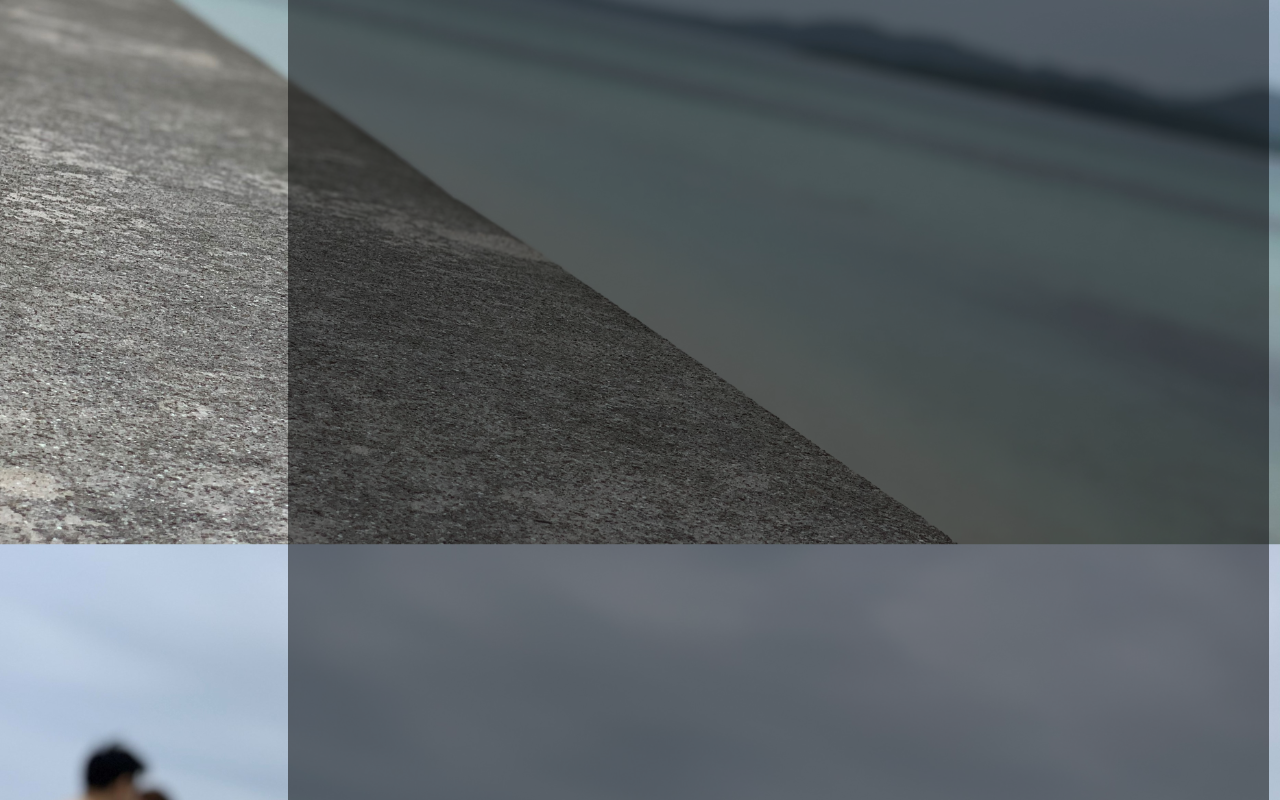
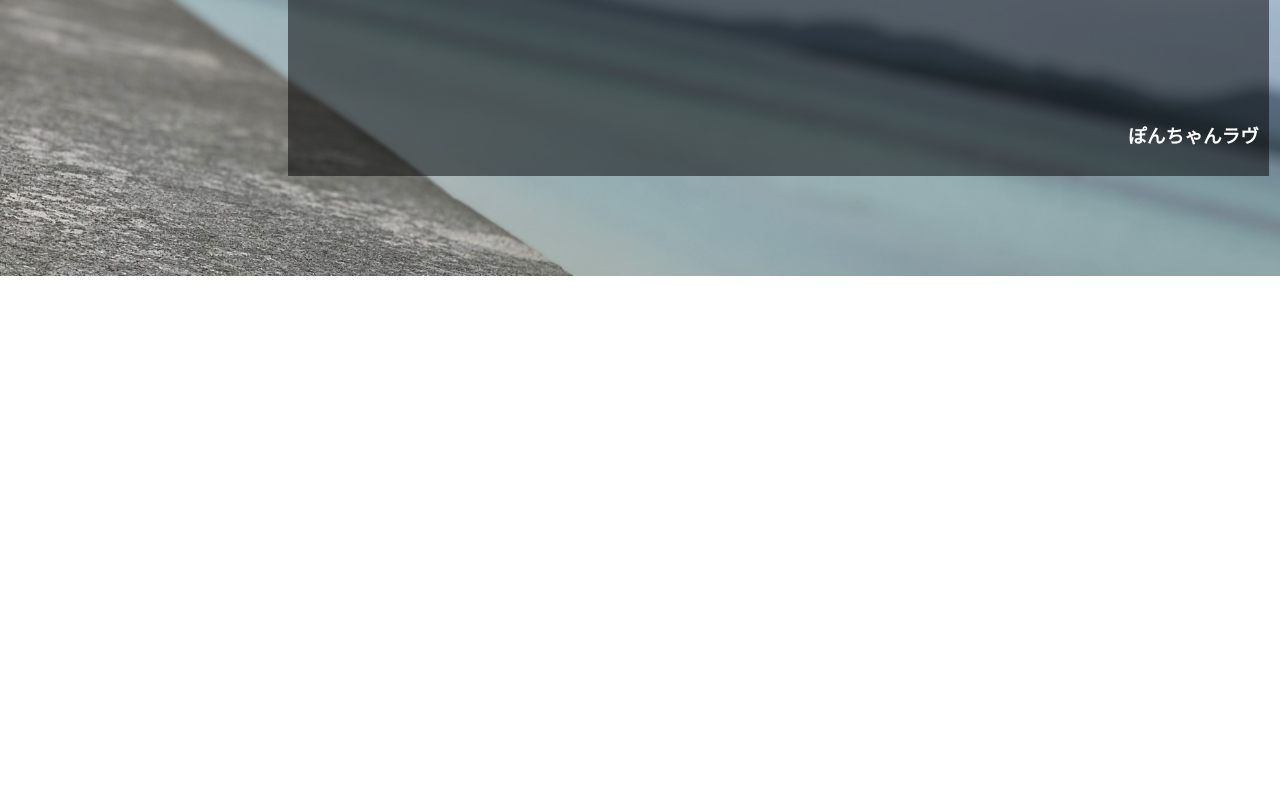
Before and after one commit to ganis9531/popoblog7-11, a plain HTML site: page index.html in a window 1280 px wide. Shown: the part 1520-2320 px from the top of the page. After the commit the page ends 1796 px from the top, so only its background shows below. Drawn offline with Linux system fonts and the light colour scheme.

Commit message:
Update stylesheet.css

```diff
--- a/stylesheet.css
+++ b/stylesheet.css
@@ -2,6 +2,7 @@ body{
   background-image: url(ishigaki.jpg);
   background-size:cover;
   background-attachment: fixed;
+  height:1000;
 }
 header{
   background-image:url(maikura2.png);
@@ -30,7 +31,7 @@ header{
 }
 .end{
   text-align:right;
-  margin-top:10000px;
+  margin-top:1000px;
 }
 .sub{
   background-color: rgba(0,0,0, 0.5);
```
